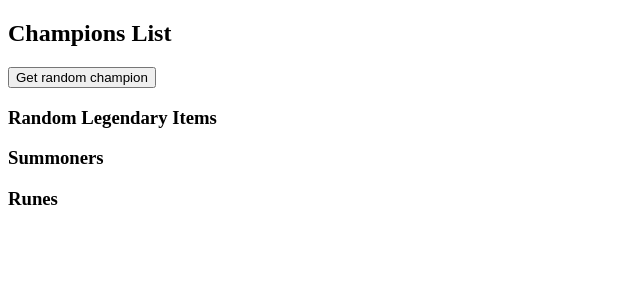
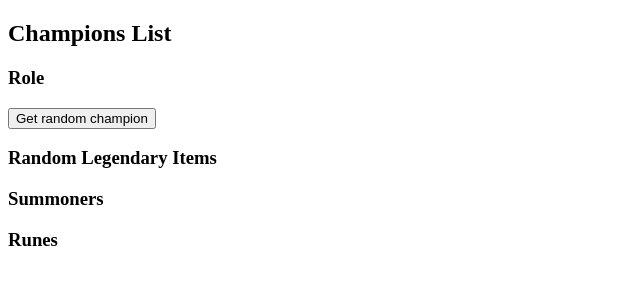
Before and after one commit to BanditosTeaM/random-champ-lol, a Next.js app: page /dashboard in a window 1280 px wide. Shown: the top 300 px of the page, without its empty margins (0-640 px from the left). Built offline with nearby package versions, Linux system fonts and the light colour scheme.

Commit message:
feat: import randomRole and use reducer instead of useState

```diff
--- a/src/app/dashboard/page.tsx
+++ b/src/app/dashboard/page.tsx
@@ -2,60 +2,80 @@
 
 import championsData from "@data/champion.json";
 import Image from "next/image";
-import { useEffect, useState } from "react";
+import { useEffect, useReducer } from "react";
 import { RandomItems } from "@/components/RandomItems";
 import { RandomRunes } from "@/components/RandomRunes";
-import { getRandomItems } from "@utils/randomItems";
-import { getRandomRunes } from "@utils/randomRunes";
-import { getRandomSummoners } from "@utils/randomSummoners";
+import { RandomRole } from "@/components/RandomRole";
 import { RandomSummoners } from "@/components/RandomSummoners";
-import { Champion, Item, Rune, Summoner } from "@/types";
+import {
+  getRandomRunes,
+  getRandomSummoners,
+  getRandomRole,
+  getRandomItems,
+} from "@utils";
+import {
+  SET_RANDOM_CHAMPIONS,
+  SET_LAST_CHAMPION,
+  SET_IS_RUNNING,
+  SET_INDEX,
+  SET_RANDOM_LEGENDARY_ITEMS,
+  SET_RANDOM_RUNES,
+  SET_RANDOM_SUMMONERS,
+  SET_RANDOM_ROLES,
+  initialState,
+  reducer,
+} from "@/store";
 
 export default function Page() {
-  const championEntries = Object.entries(championsData.data);
-  const [champions, setRandomChampions] = useState<Champion[]>([]);
-  const [lastChampion, setLastChampion] = useState<Champion | null>(null);
-  const [isRunning, setIsRunning] = useState(false);
-  const [index, setIndex] = useState(0);
+  const championEntries = Object.values(championsData.data);
 
-  const [randomLegendaryItems, setRandomLegendaryItems] = useState<Item[]>([]);
-  const [randomRunes, setRandomRunes] = useState<Rune[]>([]);
-  const [randomSummoners, setRandomSummoners] = useState<Summoner[]>([]);
-
-  const items = getRandomItems();
+  const [state, dispatch] = useReducer(reducer, initialState);
   const runes = getRandomRunes();
   const summoners = getRandomSummoners();
+  const roles = getRandomRole();
 
   useEffect(() => {
-    let intervalId: NodeJS.Timeout;
+    if (!state.isRunning) return;
 
-    if (isRunning) {
-      intervalId = setInterval(() => {
-        setIndex((prevIndex) => (prevIndex + 1) % champions.length);
-        setRandomLegendaryItems(items);
+    const intervalId = setInterval(() => {
+      dispatch({
+        type: SET_INDEX,
+        payload: (state.index + 1) % state.champions.length,
+      });
 
-        setRandomRunes(runes);
+      dispatch({ type: SET_RANDOM_RUNES, payload: runes });
+
+      dispatch({
+        type: SET_RANDOM_LEGENDARY_ITEMS,
+        payload: getRandomItems(state.randomRoles[0]?.name),
+      });
 
       if (summoners !== undefined) {
-          setRandomSummoners(summoners);
+        dispatch({ type: SET_RANDOM_SUMMONERS, payload: summoners });
       }
     }, 150);
 
     setTimeout(() => {
       clearInterval(intervalId);
-        setLastChampion(champions[index]);
-        setIsRunning(false);
+      dispatch({
+        type: SET_LAST_CHAMPION,
+        payload: state.champions[state.index],
+      });
+      dispatch({ type: SET_IS_RUNNING, payload: false });
     }, 2000);
-    }
   });
 
   const handleButtonClick = () => {
-    setLastChampion(null);
+    dispatch({
+      type: SET_LAST_CHAMPION,
+      payload: null,
+    });
+
     const randomItem = [];
 
     for (let index = 0; index < 30; index++) {
       const randomIndex = Math.floor(Math.random() * championEntries.length);
-      const [, champion] = championEntries[randomIndex];
+      const champion = championEntries[randomIndex];
       const selectedChampion = {
         version: champion.version,
         name: champion.name,
@@ -67,43 +87,50 @@
       randomItem.push(selectedChampion);
     }
 
-    setIsRunning(true);
-    setRandomChampions(randomItem);
+    dispatch({ type: SET_IS_RUNNING, payload: true });
+    dispatch({
+      type: SET_RANDOM_CHAMPIONS,
+      payload: randomItem,
+    });
+    dispatch({ type: SET_RANDOM_ROLES, payload: roles });
   };
 
   return (
     <>
       <section>
         <h1>Champions List</h1>
+        <RandomRole randomRole={state.randomRoles} />
         <button onClick={handleButtonClick}>Get random champion</button>
 
-        {isRunning && champions.length > 0 && (
+        {state.isRunning && state.champions.length > 0 && (
           <>
-            <div>{champions[index]?.name}</div>
+            <div>{state.champions[state.index]?.name}</div>
             <Image
-              src={`https://ddragon.leagueoflegends.com/cdn/${champions[index]?.version}/img/champion/${champions[index]?.image}`}
-              alt={champions[index]?.name}
-              width={champions[index]?.width}
-              height={champions[index]?.heigth}
+              src={`https://ddragon.leagueoflegends.com/cdn/${
+                state.champions[state.index]?.version
+              }/img/champion/${state.champions[state.index]?.image}`}
+              alt={state.champions[state.index]?.name}
+              width={state.champions[state.index]?.width}
+              height={state.champions[state.index]?.heigth}
             />
           </>
         )}
 
-        {!isRunning && lastChampion && (
+        {!state.isRunning && state.lastChampion && (
           <>
-            <div>{lastChampion.name}</div>
+            <div>{state.lastChampion.name}</div>
             <Image
-              src={`https://ddragon.leagueoflegends.com/cdn/${lastChampion.version}/img/champion/${lastChampion.image}`}
-              alt={lastChampion.name}
-              width={lastChampion.width}
-              height={lastChampion.heigth}
+              src={`https://ddragon.leagueoflegends.com/cdn/${state.lastChampion.version}/img/champion/${state.lastChampion.image}`}
+              alt={state.lastChampion.name}
+              width={state.lastChampion.width}
+              height={state.lastChampion.heigth}
             />
           </>
         )}
 
-        <RandomItems randomLegendaryItems={randomLegendaryItems} />
-        <RandomSummoners randomSummoner={randomSummoners} />
-        <RandomRunes randomRunes={randomRunes} />
+        <RandomItems randomLegendaryItems={state.randomLegendaryItems} />
+        <RandomSummoners randomSummoner={state.randomSummoners} />
+        <RandomRunes randomRunes={state.randomRunes} />
       </section>
     </>
   );
```
Lines whose indentation alone changed are shown as unchanged.
